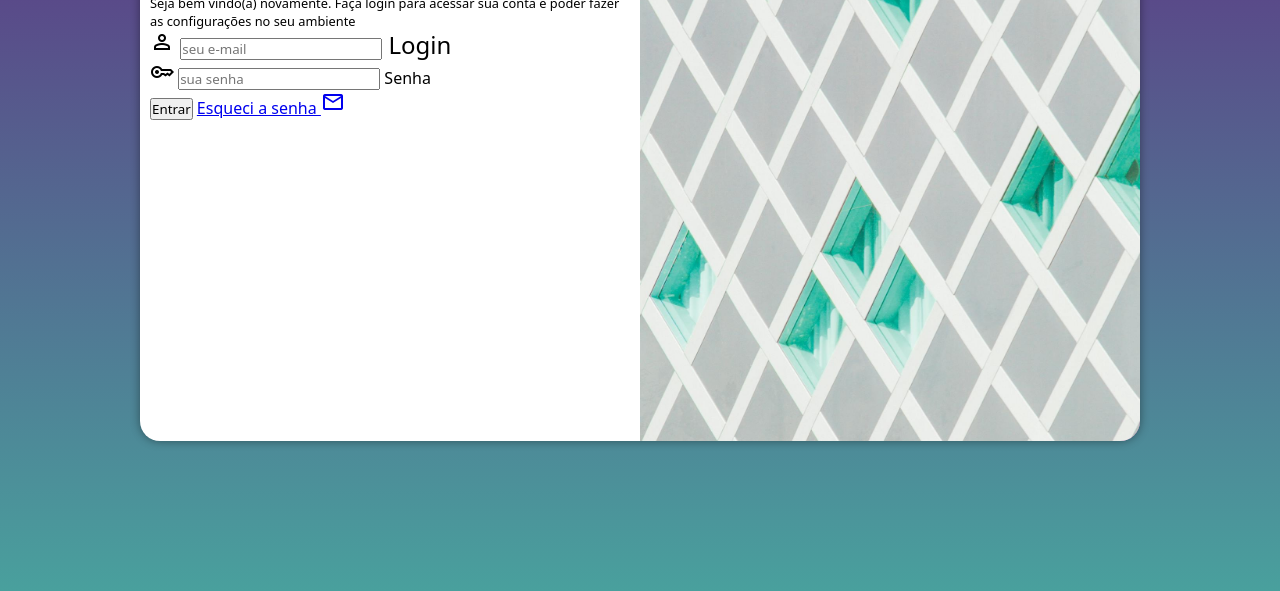
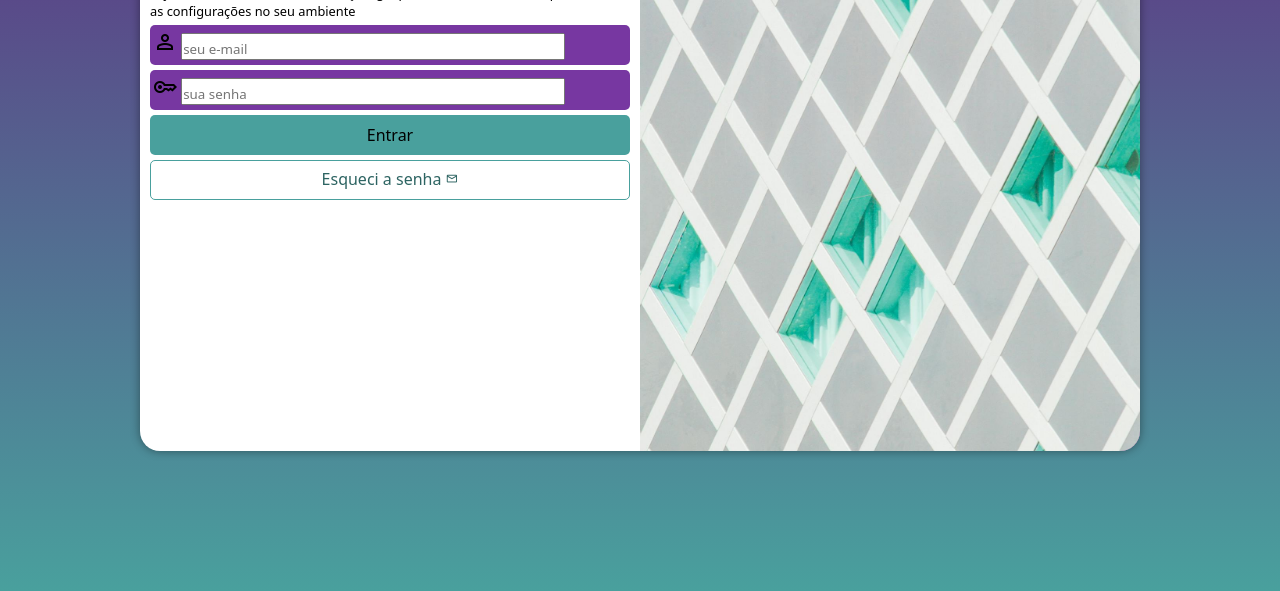
Before and after one commit to GalbiatiFelipe/projeto-login, a plain HTML site: page index.html in a window 1280 px wide. Shown: the part 209-800 px from the top of the page. Drawn offline with nearby package versions, Linux system fonts and the light colour scheme.

Commit message:
css dos botoes do formulario

```diff
--- a/estilos/style.css
+++ b/estilos/style.css
@@ -35,8 +35,8 @@ main {
     overflow: hidden;
 
     background-color: white;
-    width: 250px;
-    height: 500px;
+    width: 300px;
+    height: 520px;
     border-radius: 20px;
     box-shadow: 0px 0px 10px rgba(0, 0, 0, 0.411);
 
@@ -63,3 +63,64 @@ div#formulario h1 {
 div#formulario p {
     font-size: 0.8em;
 }
+
+form .campo {
+    background-color: #7737a1;
+    display: block;
+    height: 40px;
+    border-radius: 5px;
+    margin: 5px 0px;
+}
+
+form .campo span {
+   padding-top: 5px;
+   padding-left: 3px;
+}
+
+form .campo .preencher {
+    padding-top: 5px;
+    width: 80%;
+}
+
+form label {
+    display: none;
+}
+
+
+form > input[type=submit] {
+    display: block;
+    font-size: 1em;
+    width: 100%;
+    height: 40px;
+    background-color: #49a09d;
+    color: black;
+    border: none;
+    border-radius: 5px;
+}
+
+form > input[type=submit]:hover {
+    background-color: #6cd3cf;
+    cursor: pointer;
+}
+
+form .botao {
+    display: block;
+    text-align: center;
+    font-size: 1em;
+    width: 100%;
+    height: 40px;
+    padding-top: 7px;
+    margin-top: 5px;
+    color: #2d6462;
+    border: 1px solid #49a09d;
+    border-radius: 5px;
+    text-decoration: none;
+}
+
+form .botao:hover {
+    background-color: #6cd3cf;
+}
+
+form .botao span {
+    font-size: 0.8em;
+}
--- a/index.html
+++ b/index.html
@@ -23,22 +23,20 @@
 
                 <form action="login.php" method="post" autocomplete="on">
                     <div class="campo">
-                        <span class="material-symbols-outlined">person<span>
-                        <input type="email" name="login" id="ilogin" placeholder="seu e-mail" autocomplete="email" required maxlength="30">
+                        <span class="material-symbols-outlined">person</span>
+                        <input type="email" name="login" id="ilogin" class="preencher" placeholder="seu e-mail" autocomplete="email" required maxlength="30">
                         <label for="ilogin">Login</label>
                     </div>
 
                     <div class="campo">
                         <span class="material-symbols-outlined">key</span>
-                        <input type="password" name="senha" id="isenha" placeholder="sua senha" autocomplete="current-password" required minlength="8" maxlength="20">
+                        <input type="password" name="senha" id="isenha" class="preencher" placeholder="sua senha" autocomplete="current-password" required minlength="8" maxlength="20">
                         <label for="isenha">Senha</label>
                     </div>
-                    <div>
                         <input type="submit" value="Entrar">
-                        <a href="esqueci.html">
+                        <a href="esqueci.html" class="botao">
                             Esqueci a senha  <span class="material-symbols-outlined">mail</span>
                         </a>
-                    </div>
                 </form>
 
             </div>
```
